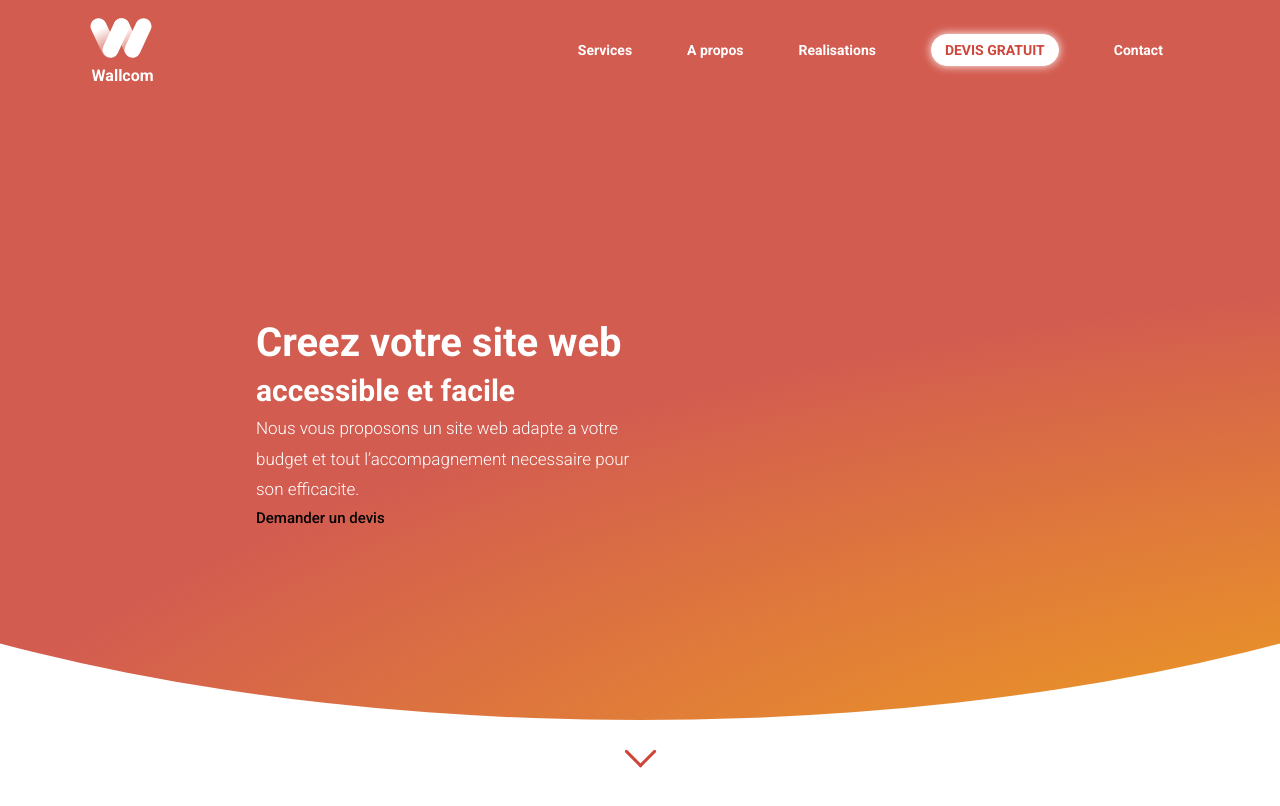
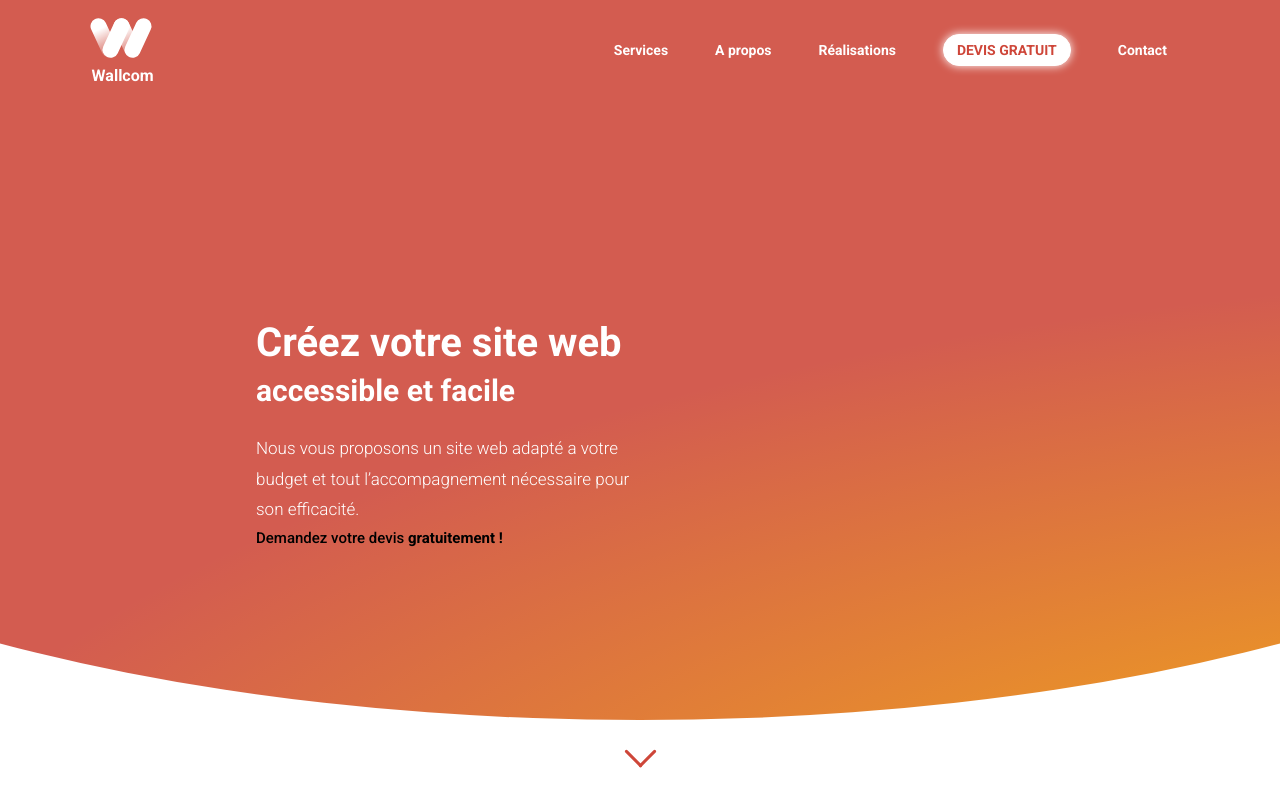
Before and after one commit to pierrej0312/wallcom, a plain HTML site: page index.html in a window 1280 px wide. Drawn offline with Linux system fonts and the light colour scheme.

Commit message:
les accents bordel

```diff
--- a/_header.scss
+++ b/_header.scss
@@ -10,7 +10,7 @@ header {
     display:flex;
     padding-left:7vw;
     padding-right: 7vw;
-    background:rgba(250,250,250,1);
+    background:rgba(245,245,245,1);
     transition: all 300ms ease-in-out;
 
     .main-nav{
@@ -19,7 +19,7 @@ header {
             flex-direction: row;
             justify-content: space-around;
             align-items: center;
-            width: 50vw;
+            width: 600px;
             animation-name: nav-coming;
             animation-duration: 0.3s;
             animation-iteration-count: 1;
--- a/_main-entrance.scss
+++ b/_main-entrance.scss
@@ -55,6 +55,7 @@
             font-weight: 300;
             font-size: 17px;
             line-height: 180%;
+            margin-top:20px;
         }
     }
     .look-bottom {
--- a/index.html
+++ b/index.html
@@ -6,8 +6,8 @@
     <meta http-equiv="X-UA-Compatible" content="ie=edge">
     <link rel="stylesheet" href="style.css" />
     <meta name="name" content="Wallcom - agence de communication web"/>
-    <meta name="description" content="Creation de site internet - Referencement SEO / SEA - community management - Website creator"/>
-    <title>Accueil - Wallcom - creation de site web</title>
+    <meta name="description" content="Création de site internet - Référencement SEO / SEA - community management - Website creator"/>
+    <title>Accueil - Wallcom - création de site web</title>
 </head>
 <body>
     <header class="start">
@@ -19,13 +19,13 @@
                 <span></span>
             </div>
             <strong class="name">Wallcom</strong>
-            <h1>Wallcom - creation de site internet - web - communication digitale - etc</h1>
+            <h1>Wallcom - création de site internet - web - communication digitale - Agence de communication - Référencement SEO SEA - site Web pas cher - site web - indépendant - pme - entreprise</h1>
         </a>
         <nav class="main-nav">
             <ul>
                 <li><a href="#devices" class="devices">Services</a></li>
                 <li><a href="" class="about">A propos</a></li>
-                <li><a href="" class="works">Realisations</a></li>
+                <li><a href="" class="works">Réalisations</a></li>
                 <li class="CTA"><a href="" class="askPrice">Devis GRATUIT</a></li>
                 <li><a href="" class="contact">Contact</a></li>
             </ul>
@@ -34,9 +34,9 @@
     <main >
         <section class="main-descr">
             <div class="descr">
-                <h2><strong>Creez votre site web</strong>accessible et facile</h2>
-                <p>Nous vous proposons un site web adapte a votre budget et tout l’accompagnement necessaire pour son efficacite.</p>
-                <a href="CTA">Demander un devis</a>
+                <h2><strong>Créez votre site web</strong>accessible et facile</h2>
+                <p>Nous vous proposons un site web adapté a votre budget et tout l’accompagnement nécessaire pour son efficacité.</p>
+                <a href="CTA">Demandez votre devis <strong>gratuitement !</strong></a>
             </div>
             <div class="animation" aria-hidden="true">
                 <div class="characterOnPhone"></div>
```
Also changed, not shown: style.css, 1 other file.
